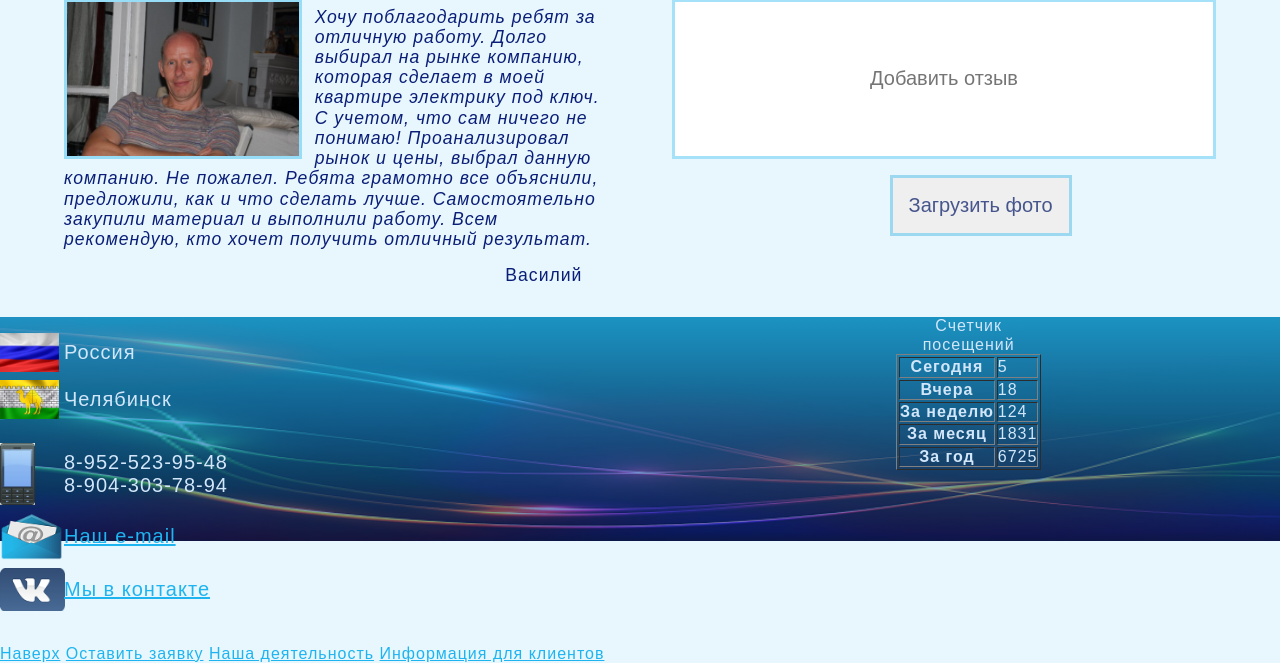
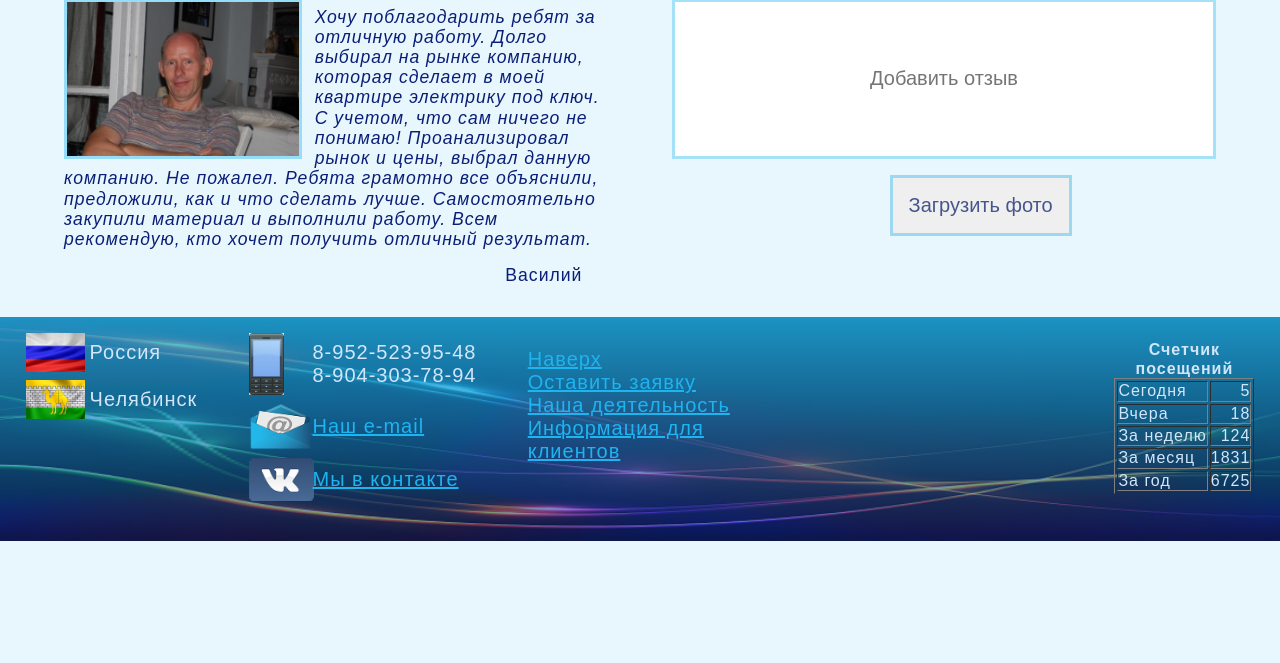
Before and after one commit to Gredchel/Gredchel.github.io, a PHP site: page / in a window 1280 px wide. Shown: the part 3669-4332 px from the top of the page. After the commit the page ends 4210 px from the top, so only its background shows below. Run offline with PHP 8.4, Linux system fonts and the light colour scheme; some web fonts are replaced.

Commit message:
13.11.2017 3

```diff
--- a/satra/resrc/css1.css
+++ b/satra/resrc/css1.css
@@ -124,11 +124,7 @@ from, to {left:-300px; transform:scale(0.1);}
 	padding-left: 4vw;
 	float: left;
 }
-.contact2 {
-	width: 25%;
-	padding-left: 1vw;
-	float: left;
-}
+
 .embl {
 	margin-top: 1vh;
 	margin-bottom: 1vh;
@@ -140,9 +136,7 @@ from, to {left:-300px; transform:scale(0.1);}
 	background-clip: padding-box;
 	background-size: contain;
 }
-.contact2 .embl {
-	margin-bottom: 2vh;
-}
+
 #myEmail {
 	padding-top: 1.5vh;
 	padding-bottom: 1.5vh;
@@ -396,22 +390,39 @@ td:hover {transform:scale(1.2) skewY(-2deg);}
 	background-size: 100% 100%;
 }
 .footer1 {
-	width: 70%;
+	padding-left: 2vw;
+	float: left;
+	padding-right: 2vw;
+	max-width: 25vw;
+	font-size: 2.5vh;
 	margin-top: 1vh;
-	float: left;
+	width: auto;
 }
-.footer2 {
-	width: 25%;
+.footer1 a {
+	color: rgba(30,180,240,1.00);
+	display: block;
+	margin-bottom: 0vw;
+}
+.footer1 a:hover {color: rgba(255,0,0,1.00);}
+
+.counter1 {
+	float: right;
+	margin-left: 2vw;
+	margin-right: 2vw;
+	font-size: 2vh;
 	margin-top: 3vh;
-	float: right;
 }
-.footer1 a, .footer2 a {color: rgba(30,180,240,1.00);}
-.footer1 a:hover, .footer2 a:hover {color: rgba(255,0,0,1.00);}
-.footer2 a {
-	margin-top: 2vh;
-	display: block;
-	font-size: 2.5vh;
+.counter1 caption {
+	font-weight: bold;
 }
+.counter1 th {
+	font-weight: normal;
+	text-align: left;
+}
+.counter1 td {
+	text-align: right;
+}
+
 
 
 #clt1 {color: rgba(30,180,240,1.00);}
```
